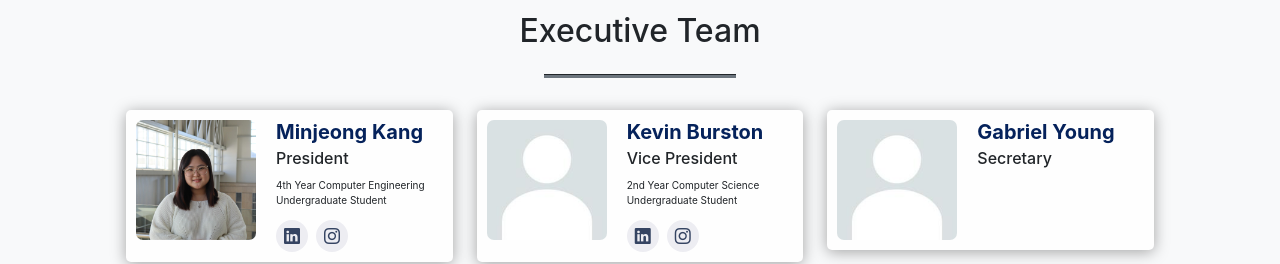
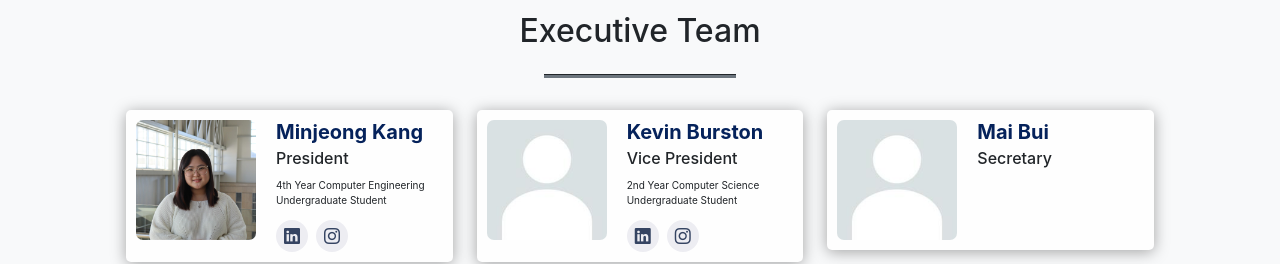
Before and after one commit to UMRoboticsTeam/UMRT-Website, a Nuxt app: page /team in a window 1280 px wide. Shown: the part 1520-1784 px from the top of the page. Built offline with nearby package versions, Linux system fonts and the light colour scheme.

Commit message:
Mai Bui as Secretary! 📓

```diff
--- a/assets/images/members/TeamList.json
+++ b/assets/images/members/TeamList.json
@@ -21,7 +21,7 @@
       }
     },
     {
-      "name":"Gabriel Young",
+      "name":"Mai Bui",
       "role":"Secretary",
       "description":"",
       "image":"blank-head.jpg",
@@ -123,7 +123,7 @@
         {
           "name":"Kevin Burston",
           "role":"Comm-Ops Co-Lead",
-          "description":"3rd Year Computer Engineering Undergraduate Student",
+          "description":"3rd Year Computer Science Undergraduate Student",
           "image":"blank-head.jpg",
           "socials":{
 
--- a/components/Carousel.vue
+++ b/components/Carousel.vue
@@ -10,7 +10,7 @@
 
     <!-- <a v-for="path in Object.keys(glob)" :key="path" class="h-full" href="" target="."> -->
     <a v-for="path in Object.keys(glob)" :key="path" class="h-full">
-      <img :src="images[path]" class="h-full" alt="">
+      <img :src="images[path]" class="h-full" alt="" />
     </a>
 
   </div>
--- a/components/Hero.vue
+++ b/components/Hero.vue
@@ -2,7 +2,7 @@
   <!-- <div class="masthead" :style="background: linear-gradient(to bottom, rgba(5, 34, 91, 0.7) 0%, rgba(5, 34, 91, 0.85) 100%), URL(bgImgUrl)"> -->
   <div class="masthead" :style="heroStyle">
     <div class="container px-4 px-lg-5 h-80">
-      <div class="row gx-4 gx-lg-5 h-100 align-items-center justify-content-center text-center">
+      <div class="row gx-4 gx-lg-5 h-100 align-items-center justify-content-center text-center" loading="lazy">
 
         <!-- MOVE WITH SCROLL -->
 
--- a/nuxt.config.ts
+++ b/nuxt.config.ts
@@ -3,9 +3,11 @@ export default defineNuxtConfig({
   compatibilityDate: '2024-04-03',
   devtools: { enabled: false },
 
+  modules: ['@nuxt/image'],
+
   css: [
     './assets/styles.css'
-],  // imports in here so that it doesnt blink when refreshing
+  ],  // imports in here so that it doesnt blink when refreshing
   // script: [
   //   { hid: "Bootstrap", src: 'https://cdn.jsdelivr.net/npm/bootstrap@5.2.3/dist/js/bootstrap.bundle.min.js', defer=true},
   //   { hid: "SimpleLightbox", src: 'https://cdnjs.cloudflare.com/ajax/libs/SimpleLightbox/2.1.0/simpleLightbox.min.js', defer=true},
--- a/package.json
+++ b/package.json
@@ -10,6 +10,7 @@
     "postinstall": "nuxt prepare"
   },
   "dependencies": {
+    "@nuxt/image": "^1.8.1",
     "bootstrap": "^5.3.3",
     "bootstrap-icons": "^1.11.3",
     "gh-pages": "^6.1.1",
```
Also changed, not shown: 1 other file (tests, documents, lock files or other folders).
